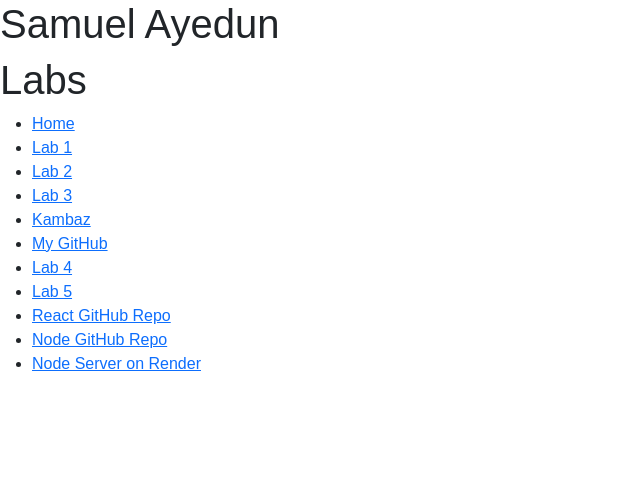
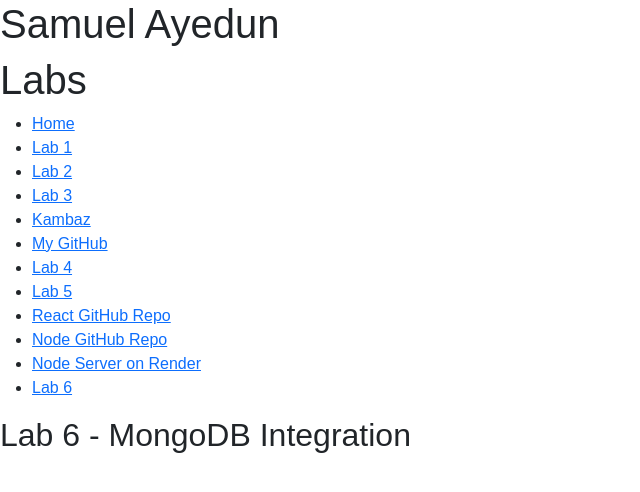
Before and after one commit to Sayedun10/kambaz-react-web-app, a React (Vite) app: page /#/Labs/Lab6 in a window 1280 px wide. Shown: the top 492 px of the page, without its empty margins (0-640 px from the left). Built offline with nearby package versions, Linux system fonts and the light colour scheme.

Commit message:
a6 MongoDB integration complete

```diff
--- /dev/null
+++ b/src/Labs/Lab6/index.tsx
@@ -0,0 +1,7 @@
+export default function Lab6() {
+  return (
+    <div id="wd-lab6">
+      <h2>Lab 6 - MongoDB Integration</h2>
+    </div>
+  );
+}
--- a/src/Labs/TOC.tsx
+++ b/src/Labs/TOC.tsx
@@ -45,6 +45,9 @@ export default function TOC() {
           Node Server on Render
         </a>
       </li>
+      <li>
+        <a href="#/Labs/Lab6">Lab 6</a>
+      </li>
     </ul>
   );
 }
--- a/src/Labs/index.tsx
+++ b/src/Labs/index.tsx
@@ -5,6 +5,7 @@ import Lab2 from "./Lab2";
 import Lab3 from "./Lab3";
 import Lab4 from "./Lab4";
 import Lab5 from "./Lab5";
+import Lab6 from "./Lab6";
 
 export default function Labs() {
   return (
@@ -19,6 +20,7 @@ export default function Labs() {
         <Route path="Lab3" element={<Lab3 />} />
         <Route path="Lab4" element={<Lab4 />} />
         <Route path="Lab5" element={<Lab5 />} />
+        <Route path="Lab6" element={<Lab6 />} />
       </Routes>
     </div>
   );
```
